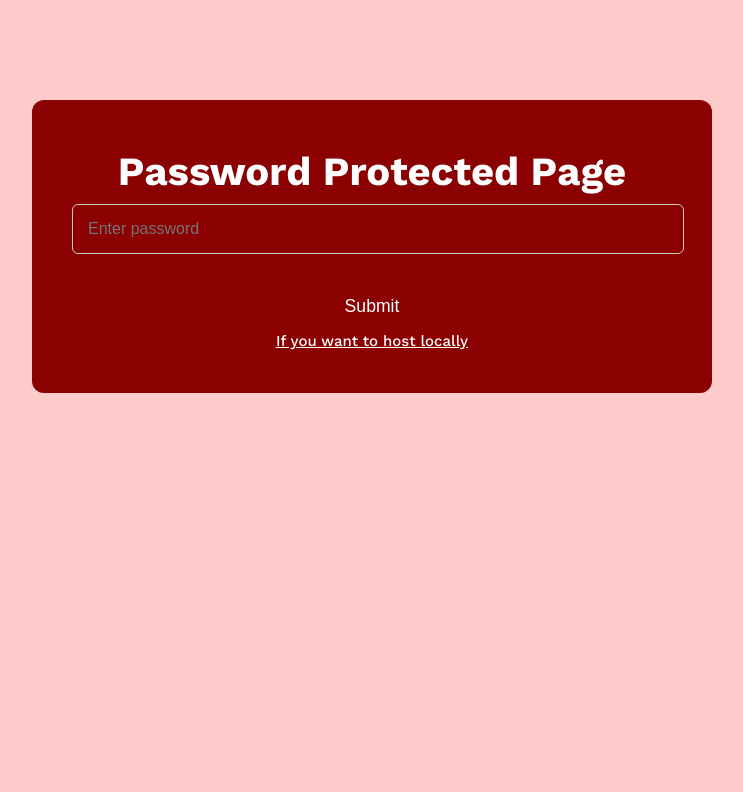
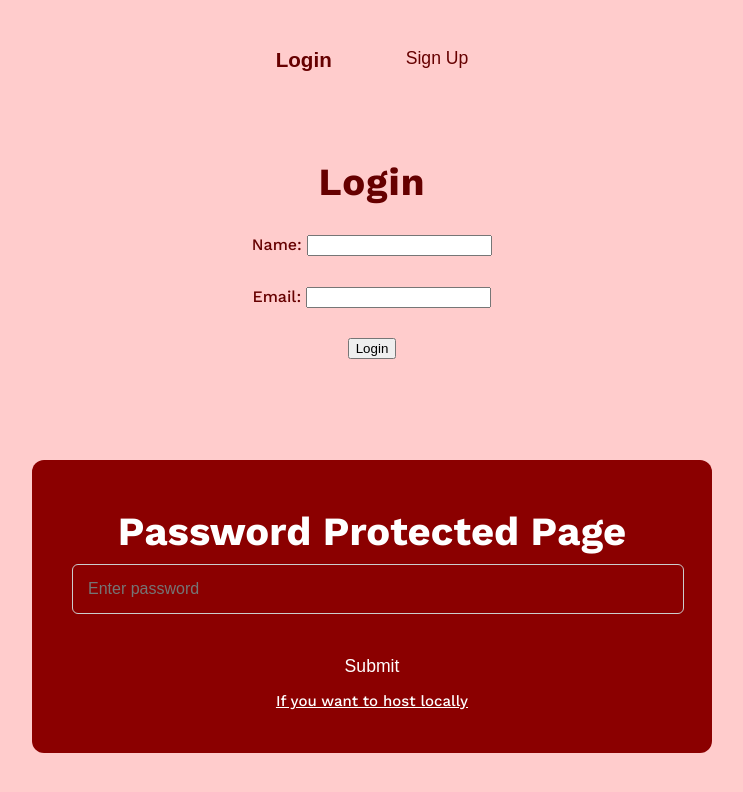
Before and after one commit to Thebest-Fish/UnblockedGames, a plain HTML site: page Games/AllTheGames.html in a window 1280 px wide. Shown: the whole page, without its empty margins (268-1011 px from the left). Drawn offline with nearby package versions, Linux system fonts and the light colour scheme.

Commit message:
Update AllTheGames.html

```diff
--- a/Games/AllTheGames.html
+++ b/Games/AllTheGames.html
@@ -45,6 +45,25 @@ If you wish to use any part of this website, please contact 96654@psdschools.org
 	<link rel="stylesheet" href="style.css">
 </head>
 <body>
+	<nav>
+		<ul>
+			 <li><button onclick="showTab('login')"><h3>Login</h3></button></li>
+			 <li><button onclick="showTab('signUp')"><h3></h3>Sign Up</h3></button></li>
+		</ul>
+	</nav>
+<section id="signUp">
+ <h2>Login</h2>
+    <form id="dataForm">
+        <label for="name">Name:</label>
+        <input type="text" id="name" name="name" required><br><br>
+
+        <label for="email">Email:</label>
+        <input type="email" id="email" name="email" required><br><br>
+
+        <button type="submit">Login</button>
+    </form>
+</section>
+	 <section id="login" class="active">
   <div class="container" id="passwordContainer">
     <color>Password Protected Page</color>
     <input type="password" id="password" class="password-input" placeholder="Enter password">
@@ -148,6 +167,7 @@ If you wish to use any part of this website, please contact 96654@psdschools.org
     </main>
   </div>
 <script src="script.js"></script>
+	 </section>
 </body>
 
 </html>
```
